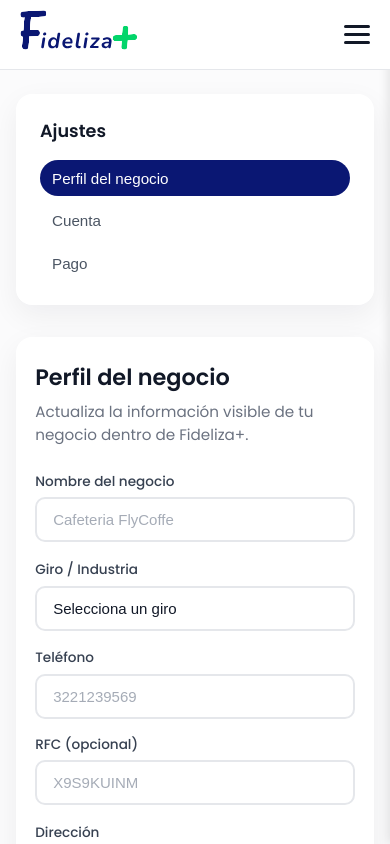
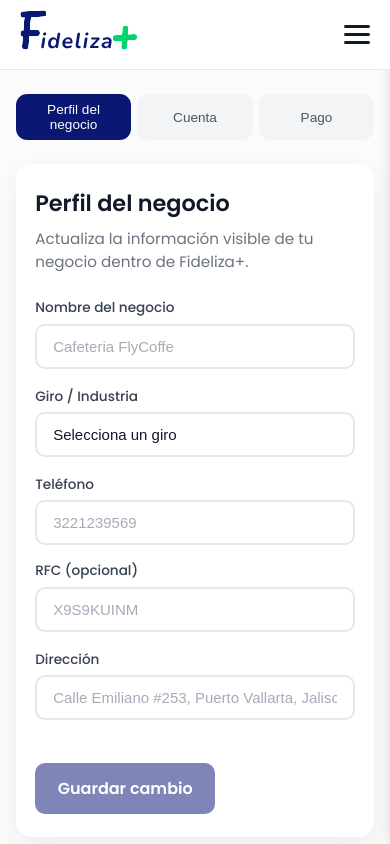
Before and after one commit to Hugo-DevM/fideliza-app, a Next.js app: page /settings in a window 390 px wide. Built offline with nearby package versions, Linux system fonts and the light colour scheme.

Commit message:
Refactor sidebar styles for mobile responsiveness on Settings page, adjusting layout, menu structure, and active item styling for improved user experience.

```diff
--- a/src/app/(app)/settings/page.module.css
+++ b/src/app/(app)/settings/page.module.css
@@ -71,12 +71,40 @@
 @media (max-width: 900px) {
   .layout {
     grid-template-columns: 1fr;
+    gap: 1.5rem;
   }
 
   .sidebar {
-    position: sticky;
-    top: 0;
-    z-index: 10;
+    position: relative;
+    top: unset;
+    box-shadow: none;
+    padding: 0;
+    background: transparent;
+  }
+
+  .menu {
+    display: grid;
+    grid-template-columns: repeat(3, 1fr);
+    gap: 0.4rem;
+    width: 100%;
+  }
+
+  .menuItem {
+    border-radius: 0.7rem;
+    background: #f3f4f6;
+    padding: 0.5rem 0.4rem;
+    font-size: 0.85rem;
+    text-align: center;
+    white-space: normal;
+  }
+
+  .menuItemActive {
+    background: #0a1773 !important;
+    color: white !important;
+  }
+
+  .sidebarTitle {
+    display: none;
   }
 }
 
```
